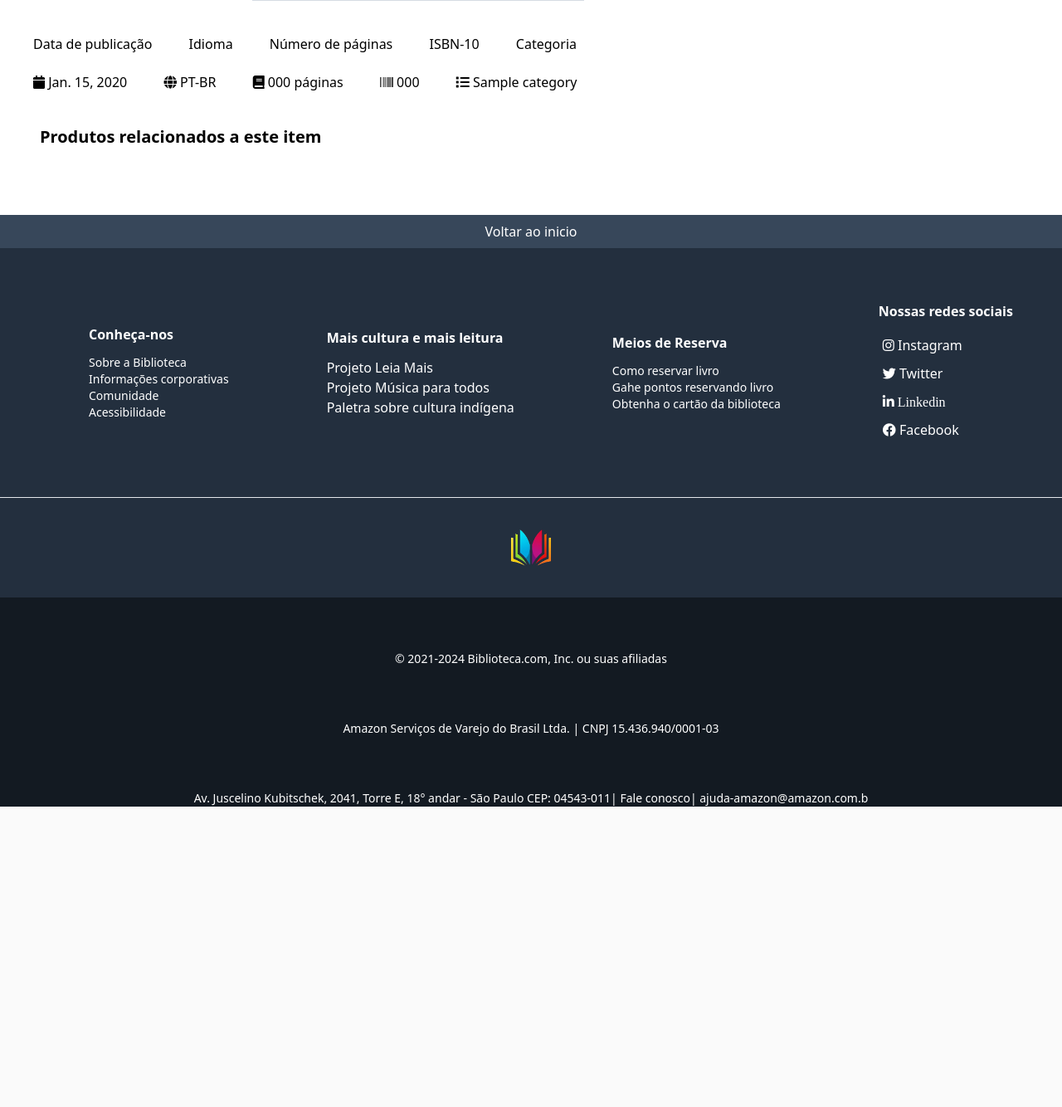
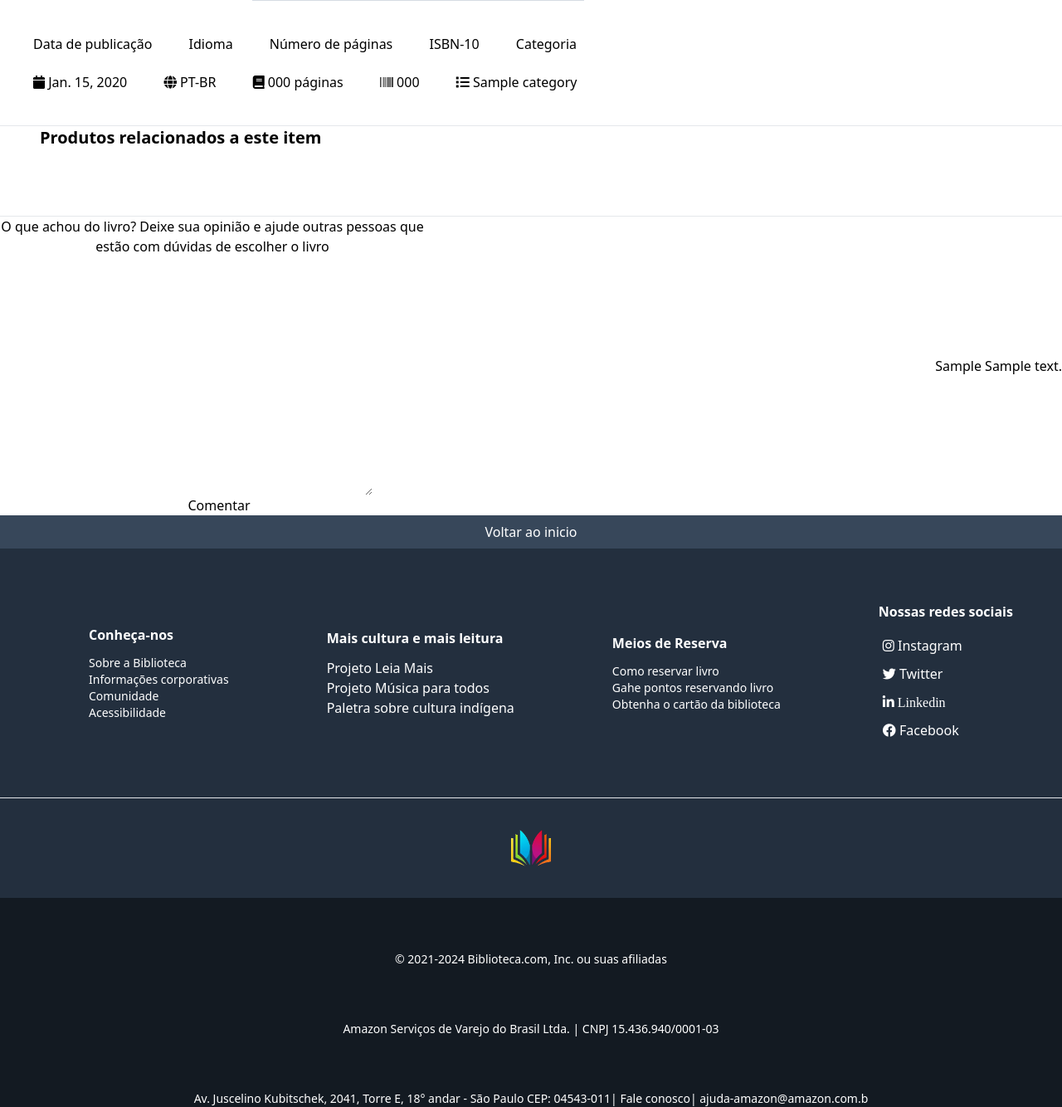
Before and after one commit to ericsanto/biblioteca_django, a Django app: page /library/detalhe-livro/1/ in a window 1280 px wide. Shown: the part 517-1851 px from the top of the page at 83% size. Before the commit the page ends 1489 px from the top, so only its background shows below. Run offline with Django 5.2, Linux system fonts and the light colour scheme; tables that the repository leaves empty hold one stand-in row (values such as "Sample post"); grey boxes marked "Sample" are stand-in pictures; some libraries are stand-ins or nearby versions; some web fonts are replaced.

Commit message:
Criando form no html para o envio de formulários

```diff
--- a/library/templates/book_detail.html
+++ b/library/templates/book_detail.html
@@ -48,6 +48,7 @@
           <li class="icons-detail"><i class="fa fa-list"></i> {{book.category.name}}</li>
         </ul>
       </div>
+      <hr>
     </section>
 
     <section>
@@ -67,6 +68,32 @@
           </div>
         {% endfor %}
       </div>
+      <hr>
+
+      <article class="flex flex-row justify-between items-center">
+      <div class="flex flex-col items-center justify-center w-2/5 text-center">
+        <p class="pb-12">O que achou do livro? Deixe sua opinião e ajude outras pessoas que estão com dúvidas de escolher o livro</p>
+        <form action="" method="post" autocomplete="off" class="flex flex-col ">
+          {% csrf_token %}
+
+          {{ form.comment_user }}
+          <button type="submit" class="ml-4">Comentar</button>
+        </form>
+      </div>
+
+
+      <div class="flex flex-col justify-center items-center">
+        {% for comment in comments %}
+        <div class=" flex flex-col justify-center items-center">
+          {{ comment.user.first_name }}
+          {{ comment.comment_user }}
+        </div>
+        {% endfor %}
+      </div>
+
+
+
+    </article>
     </section>
   {% endblock %}
 
```
